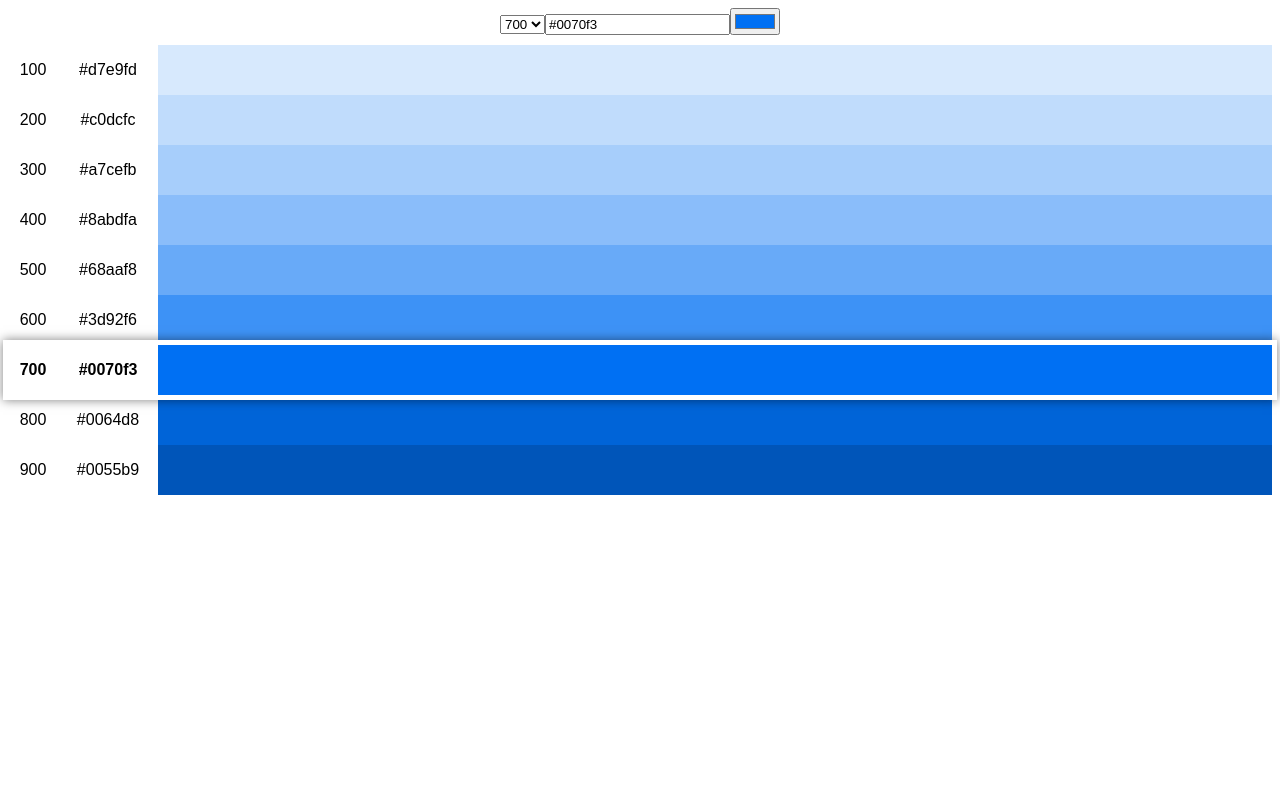
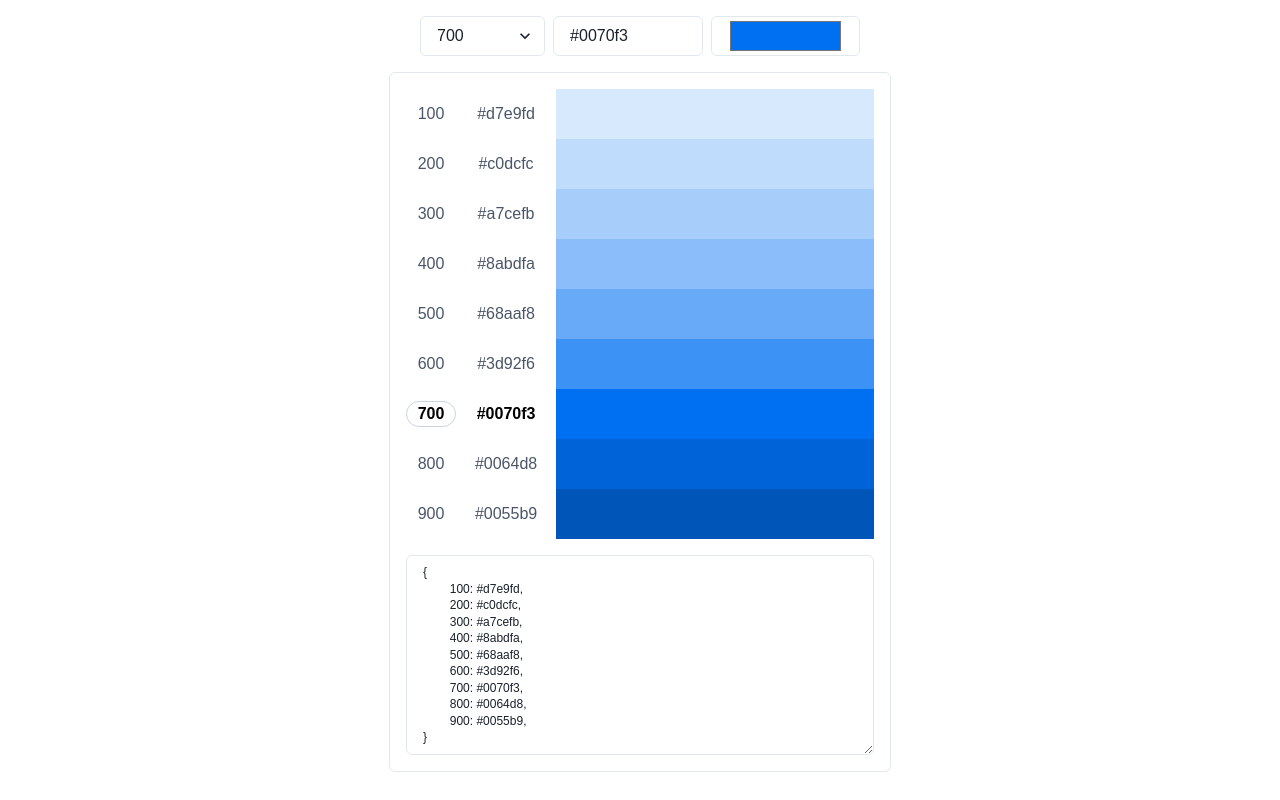
Before and after one commit to isBatak/color-scheme-builder, a React (Create React App) app: page / in a window 1280 px wide. Built offline with nearby package versions, Linux system fonts and the light colour scheme.

Commit message:
Add chakra ui

```diff
--- a/package.json
+++ b/package.json
@@ -5,10 +5,14 @@
   "keywords": [],
   "main": "src/index.tsx",
   "dependencies": {
+    "@chakra-ui/react": "^1.6.2",
+    "@emotion/react": "^11",
+    "@emotion/styled": "^11",
     "@types/chroma-js": "2.1.3",
     "@types/d3-scale": "3.2.3",
     "chroma-js": "2.1.2",
     "d3-scale": "3.3.0",
+    "framer-motion": "^4",
     "react": "17.0.2",
     "react-dom": "17.0.2",
     "react-scripts": "4.0.3"
--- a/src/App.tsx
+++ b/src/App.tsx
@@ -1,117 +1,13 @@
-import * as React from "react";
-import chroma from "chroma-js";
-import {
-  scaleLog,
-  scaleLinear,
-  scalePow,
-  scaleSqrt,
-  scaleSequential
-} from "d3-scale";
+import { ChakraProvider } from "@chakra-ui/react";
+
 import "./styles.css";
 
-function colorBoxStyle(color: string) {
-  return {
-    backgroundColor: color,
-    height: "50px"
-  };
-}
-
-const scales = [100, 200, 300, 400, 500, 600, 700, 800, 900];
-
-const startDomain = 0.1;
-const endDomain = 0.9;
-
-function palette(hex: string, selectedScale: number) {
-  const color = chroma(hex);
-  const luminance = chroma(hex).luminance();
-  const selectedIndex = scales.indexOf(selectedScale);
-
-  // color scale before current color
-
-  const logScaleBefore = scaleLinear()
-    .domain([scales[0], scales[selectedIndex + 1]])
-    .range([luminance, endDomain]);
-
-  const previousScales = [...Array(selectedIndex + 1)]
-    .map((_, index) => {
-      return logScaleBefore(scales[index]);
-    })
-    .reverse();
-
-  const afterCount = scales.length - (selectedIndex + 1);
-  const logScaleAfter = scaleLinear()
-    .domain([scales[selectedIndex], scales[scales.length - 1]])
-    .range([luminance, startDomain]);
-
-  const nextScales = [...Array(afterCount)].map((_, index) => {
-    return logScaleAfter(scales[selectedIndex + 1 + index]);
-  });
-
-  console.log(scales.length, selectedIndex + 1, [
-    ...previousScales,
-    ...nextScales
-  ]);
-
-  return [...previousScales, ...nextScales].map((lum) => {
-    return chroma(hex).luminance(lum).hex();
-  });
-}
+import Home from "./components/Home";
 
 export default function App() {
-  const [hex, setHex] = React.useState("#0070f3");
-  const [selectedScale, setSelectedScale] = React.useState(scales[6]);
-
-  const colors = React.useMemo(() => palette(hex, selectedScale), [
-    hex,
-    selectedScale
-  ]);
-
   return (
-    <div className="App">
-      <select
-        value={selectedScale}
-        onChange={(e) => setSelectedScale(parseInt(e.target.value, 10))}
-      >
-        {scales.map((scale) => (
-          <option key={scale} value={scale}>
-            {scale}
-          </option>
-        ))}
-      </select>
-      <input type="text" value={hex} onChange={(e) => setHex(e.target.value)} />
-      <input
-        type="color"
-        value={hex}
-        onChange={(e) => setHex(e.target.value)}
-      />
-      <div style={{ display: "grid", marginTop: "10px" }}>
-        {colors.map((c, index) => (
-          <div
-            key={c}
-            style={{
-              display: "flex",
-              alignItems: "center",
-              fontWeight: selectedScale === scales[index] ? "bold" : undefined,
-              zIndex: selectedScale === scales[index] ? 10 : undefined,
-              boxShadow:
-                selectedScale === scales[index]
-                  ? "0px 0px 0px 5px white, 0px 0px 10px 5px rgba(0,0,0,0.5)"
-                  : undefined
-            }}
-          >
-            <div
-              style={{
-                width: "50px",
-                textAlign: "center"
-              }}
-            >
-              {scales[index]}
-            </div>
-            <div style={{ width: "100px", textAlign: "center" }}>{c}</div>
-            <div style={{ ...colorBoxStyle(c), flex: 1 }} />
-          </div>
-        ))}
-      </div>
-    </div>
+    <ChakraProvider>
+      <Home />
+    </ChakraProvider>
   );
 }
--- /dev/null
+++ b/src/components/Home.tsx
@@ -0,0 +1,126 @@
+import * as React from "react";
+import chroma from "chroma-js";
+import {
+  scaleLog,
+  scaleLinear,
+  scalePow,
+  scaleSqrt,
+  scaleSequential
+} from "d3-scale";
+import { Select } from "@chakra-ui/select";
+import { Input } from "@chakra-ui/input";
+import { Box, Container, Flex, HStack, Text } from "@chakra-ui/layout";
+import { Textarea } from "@chakra-ui/textarea";
+
+function colorBoxStyle(color: string) {
+  return {
+    backgroundColor: color,
+    height: "50px"
+  };
+}
+
+const scales = [100, 200, 300, 400, 500, 600, 700, 800, 900];
+
+const startDomain = 0.1;
+const endDomain = 0.9;
+
+function palette(hex: string, selectedScale: number) {
+  const color = chroma(hex);
+  const luminance = chroma(hex).luminance();
+  const selectedIndex = scales.indexOf(selectedScale);
+
+  // color scale before current color
+
+  const logScaleBefore = scaleLinear()
+    .domain([scales[0], scales[selectedIndex + 1]])
+    .range([luminance, endDomain]);
+
+  const previousScales = [...Array(selectedIndex + 1)]
+    .map((_, index) => {
+      return logScaleBefore(scales[index]);
+    })
+    .reverse();
+
+  const afterCount = scales.length - (selectedIndex + 1);
+  const logScaleAfter = scaleLinear()
+    .domain([scales[selectedIndex], scales[scales.length - 1]])
+    .range([luminance, startDomain]);
+
+  const nextScales = [...Array(afterCount)].map((_, index) => {
+    return logScaleAfter(scales[selectedIndex + 1 + index]);
+  });
+
+  console.log(scales.length, selectedIndex + 1, [
+    ...previousScales,
+    ...nextScales
+  ]);
+
+  return [...previousScales, ...nextScales].map((lum) => {
+    return chroma(hex).luminance(lum).hex();
+  });
+}
+
+export default function Home() {
+  const [hex, setHex] = React.useState("#0070f3");
+  const [selectedScale, setSelectedScale] = React.useState(scales[6]);
+
+  const colors = React.useMemo(() => palette(hex, selectedScale), [
+    hex,
+    selectedScale
+  ]);
+
+  return (
+    <div className="App">
+      <Flex justifyContent="center" p="4">
+        <HStack>
+          <Select
+            placeholder="Select option"
+            value={selectedScale}
+            onChange={(e) => setSelectedScale(parseInt(e.target.value, 10))}
+          >
+            {scales.map((scale) => (
+              <option key={scale} value={scale}>
+                {scale}
+              </option>
+            ))}
+          </Select>
+          <Input type="text" value={hex} onChange={(e) => setHex(e.target.value)} />
+          <Input
+            type="color"
+            value={hex}
+            onChange={(e) => setHex(e.target.value)}
+          />
+        </HStack>
+      </Flex>
+      <Container>
+        <Box border="1px" borderColor="gray.200" borderRadius="md" p="4">
+          {colors.map((c, index) => {
+            const isSelected = selectedScale === scales[index];
+
+            return (
+              <Flex
+                key={c}
+                alignItems="center"
+                fontWeight={isSelected ? "bold" : undefined}
+                color={isSelected ? "black" : 'gray.600'}
+              >
+                <Text w="50px" textAlign="center" sx={isSelected ? { borderWidth: '1px', borderColor: 'gray.300', borderRadius: "50px" } : undefined}>
+                  {scales[index]}
+                </Text>
+                <Text w="100px" textAlign="center">
+                  {c}
+                </Text>
+                <div style={{ ...colorBoxStyle(c), flex: 1 }} />
+              </Flex>
+            );
+          })}
+          <Textarea readOnly mt="4" fontSize="xs" rows={scales.length + 2}>
+            {colors.reduce((prev, current, index) => {
+              return `${prev}${index === 0 ? '{\n' : '\n'}\t${scales[index]}: ${current},`;
+            }, '') + '\n}'}
+          </Textarea>
+        </Box>
+      </Container>
+    </div>
+  );
+}
```
